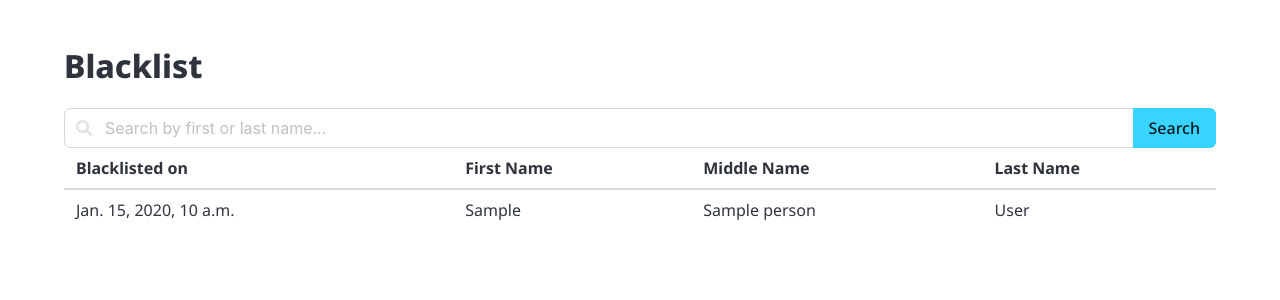
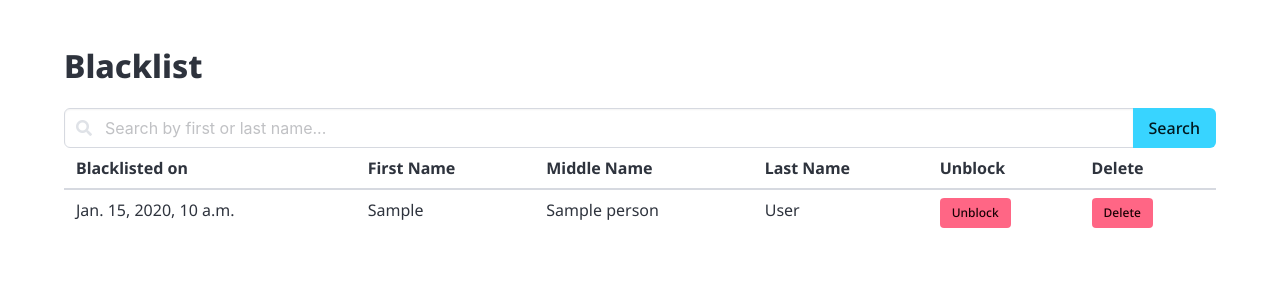
Before and after one commit to Avaneesh-Chopdekar/Identiv, a Django app: page /dashboard/blacklist/ in a window 1280 px wide. Shown: the part 56-356 px from the top of the page. Run offline with Django 5.2, Linux system fonts and the light colour scheme; a user stored in the database is signed in; tables that the repository leaves empty hold one stand-in row (values such as "Sample post").

Commit message:
added actions like unblock and delete on blacklist page in dashboard

```diff
--- a/dashboard/templates/dashboard/blacklist.html
+++ b/dashboard/templates/dashboard/blacklist.html
@@ -30,6 +30,8 @@ Blacklist
                     <th>First Name</th>
                     <th>Middle Name</th>
                     <th>Last Name</th>
+                    <th>Unblock</th>
+                    <th>Delete</th>
                 </tr>
             </thead>
             <tbody>
@@ -39,6 +41,20 @@ Blacklist
                     <td>{{ blacklisted_person.person.first_name }}</td>
                     <td>{{ blacklisted_person.person.middle_name }}</td>
                     <td>{{ blacklisted_person.person.last_name }}</td>
+                    <td>
+                        <form action="{% url 'blacklist' %}" method="POST">
+                            {% csrf_token %}
+                            <input type="hidden" name="blacklisted_person_id" id="blacklisted_person_id"
+                                value="{{ blacklisted_person.uid }}">
+                            <button type="submit" class="button is-danger is-small">Unblock</button>
+                        </form>
+                    </td>
+                    <td>
+                        <form action="{% url 'delete_person' blacklisted_person.person.uid %}" method="POST">
+                            {% csrf_token %}
+                            <button type="submit" class="button is-danger is-small">Delete</button>
+                        </form>
+                    </td>
                 </tr>
                 {% empty %}
                 <tr>
--- a/dashboard/templates/dashboard/people.html
+++ b/dashboard/templates/dashboard/people.html
@@ -55,12 +55,8 @@ People
                 <thead>
                     <tr>
                         <th>Name</th>
-                        {% for person in people %}
                         {% for detail in people_details %}
-                        {% if detail.person == person %}
                         <th>{{ detail.custom_field.name }}</th>
-                        {% endif %}
-                        {% endfor %}
                         {% endfor %}
                         <th>Active</th>
                         <th>Delete</th>
--- a/dashboard/views.py
+++ b/dashboard/views.py
@@ -193,6 +193,11 @@ def delete_person(request, person_id):
 def blacklist(request):
     search_query = request.GET.get("search", "").strip()
 
+    if request.method == "POST":
+        blacklisted_person_id = request.POST["blacklisted_person_id"]
+        Blacklist.objects.get(pk=blacklisted_person_id).delete()
+        return redirect("blacklist")
+
     if search_query:
         # Filter people based on first name or last name and ensure they belong to the current organization
         blacklist = Blacklist.objects.filter(
```
